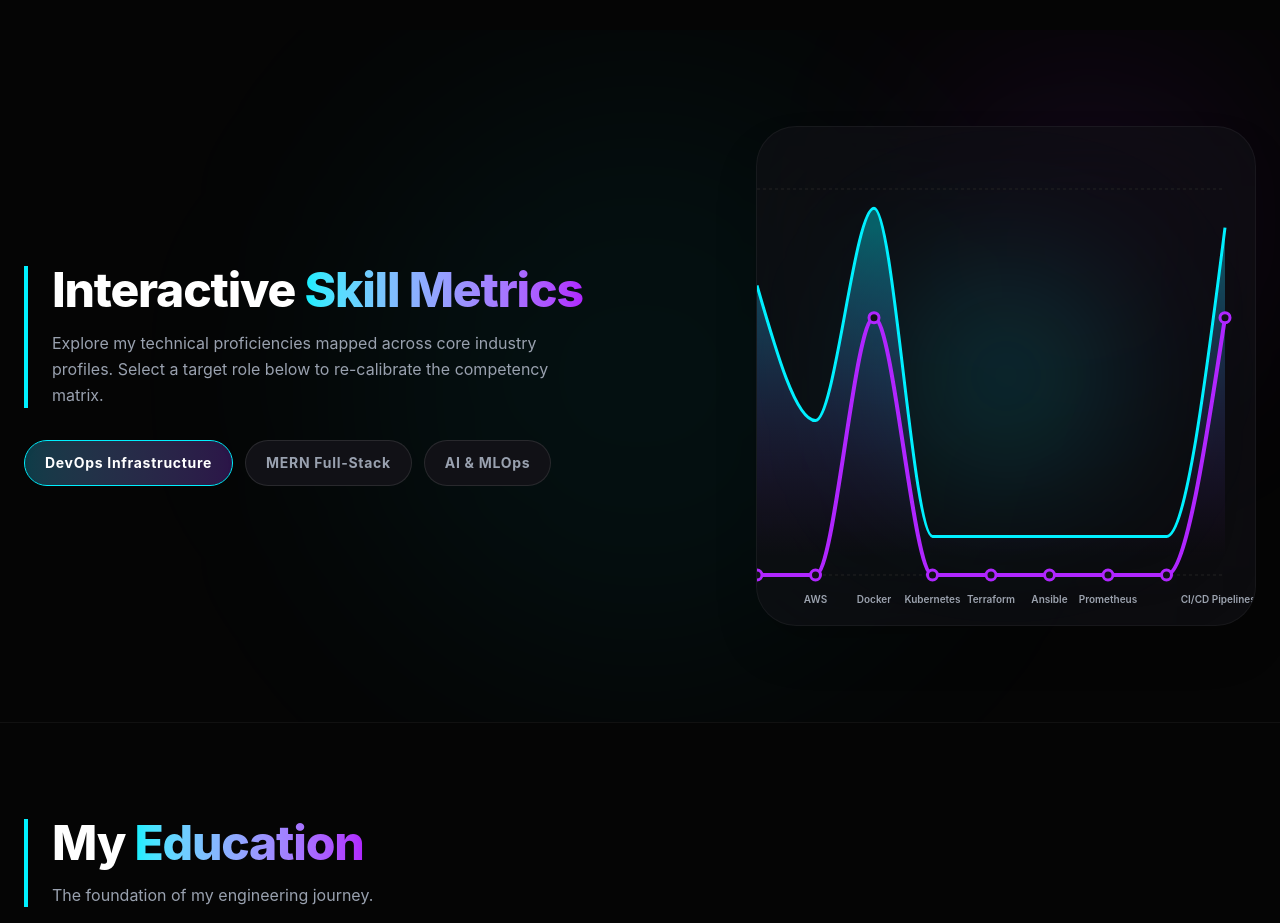
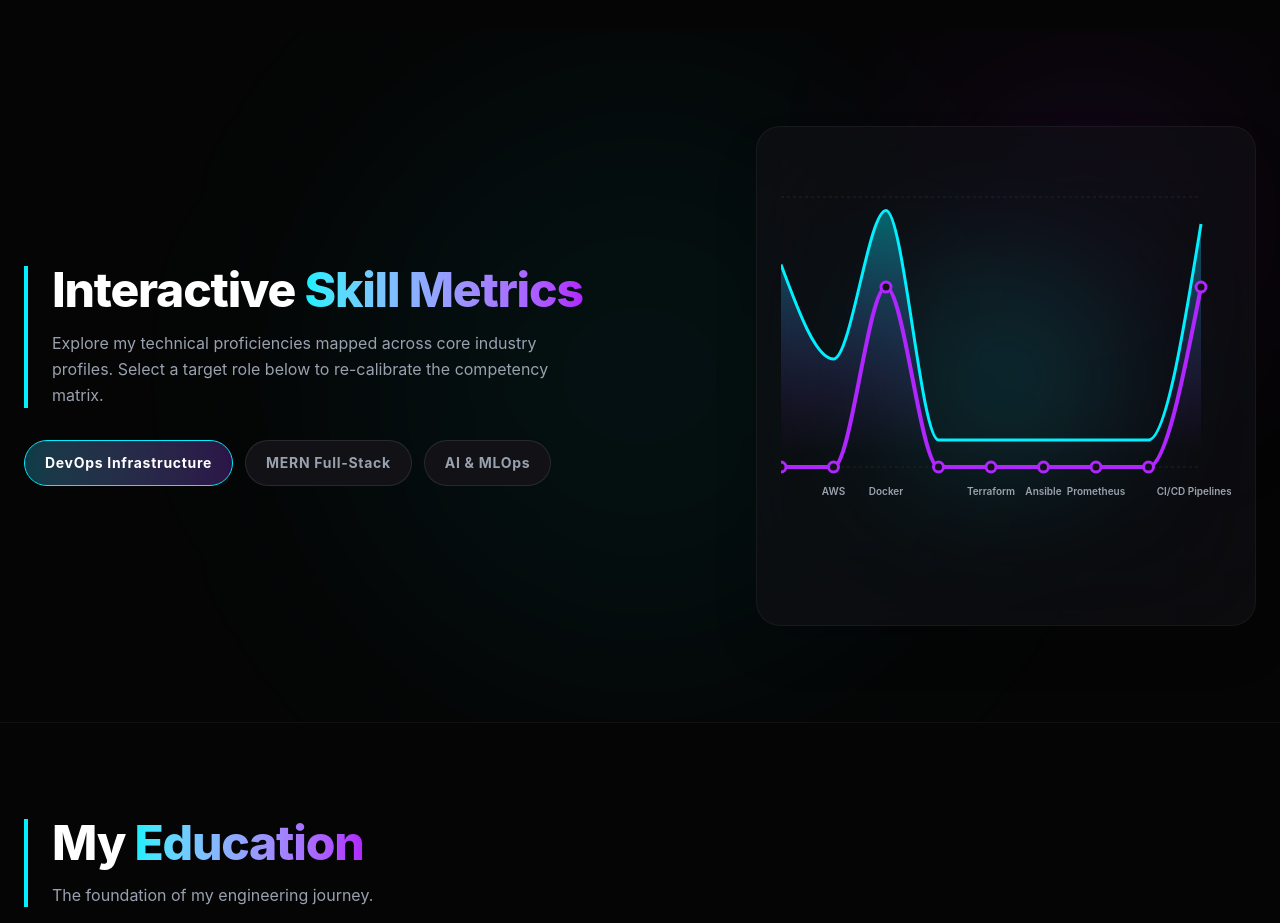
Before and after one commit to sachilz/portfolio, a React (Vite) app: page / in a window 1280 px wide. Shown: the part 3620-4543 px from the top of the page. Built offline with nearby package versions, Linux system fonts and the light colour scheme.

Commit message:
updated skill chart issue On Mobile

```diff
--- a/src/components/SkillChartSection.jsx
+++ b/src/components/SkillChartSection.jsx
@@ -104,21 +104,13 @@ const SkillChartSection = () => {
           whileInView={{ opacity: 1, scale: 1 }}
           viewport={{ once: true }}
           transition={{ duration: 0.8, delay: 0.2 }}
-          className="flex-1 w-full max-w-[500px] h-[400px] lg:h-[500px] relative bg-[#111116]/60 backdrop-blur-3xl border border-white/5 rounded-[40px] p-6 shadow-2xl overflow-hidden"
+          className="flex-1 w-full max-w-[500px] min-h-[400px] lg:min-h-[500px] relative bg-[#111116]/60 backdrop-blur-3xl border border-white/5 rounded-3xl p-6 shadow-2xl overflow-hidden flex flex-col"
         >
           {/* Inner ambient glow behind chart */}
           <div className="absolute top-1/2 left-1/2 -translate-x-1/2 -translate-y-1/2 w-48 h-48 bg-brand-cyan/20 blur-[80px] rounded-full pointer-events-none"></div>
 
-          <AnimatePresence mode="popLayout">
-            <motion.div
-              key={activeRole}
-              initial={{ opacity: 0, scale: 0.8, rotate: -10 }}
-              animate={{ opacity: 1, scale: 1, rotate: 0 }}
-              exit={{ opacity: 0, scale: 1.1, rotate: 10 }}
-              transition={{ type: "spring", stiffness: 200, damping: 20 }}
-              className="w-full h-full absolute inset-0 pt-8"
-            >
-              <ResponsiveContainer width="100%" height="100%">
+          <div className="w-full flex-grow min-h-[350px] pt-4 pb-4 relative z-10">
+              <ResponsiveContainer width="100%" minHeight={350}>
                 <ComposedChart data={rolesData[activeRole]} margin={{ top: 30, right: 30, left: 0, bottom: 20 }}>
                   <defs>
                     <linearGradient id="colorArea" x1="0" y1="0" x2="0" y2="1">
@@ -151,8 +143,7 @@ const SkillChartSection = () => {
                   />
                 </ComposedChart>
               </ResponsiveContainer>
-            </motion.div>
-          </AnimatePresence>
+          </div>
         </motion.div>
 
       </div>
```
